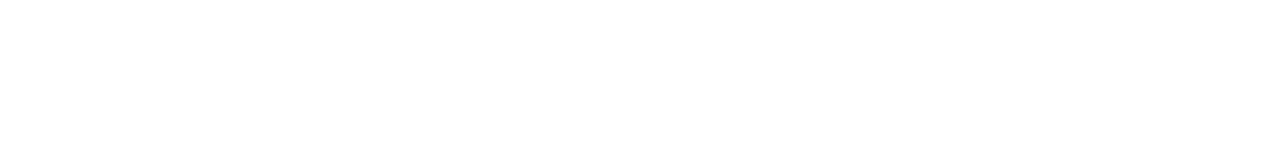
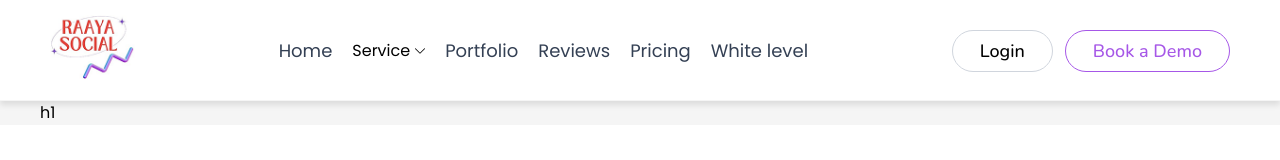
Before and after one commit to ASLAM-stack/RAAYA-Social-Shopify-Job-Task-, a plain HTML site: page index.html in a window 1280 px wide. Drawn offline with nearby package versions, Linux system fonts and the light colour scheme.

Commit message:
navber set up

```diff
--- a/index.html
+++ b/index.html
@@ -3,9 +3,70 @@
 <head>
     <meta charset="UTF-8">
     <meta name="viewport" content="width=device-width, initial-scale=1.0">
-    <title>Document</title>
+    <title>RAAYA SOCIAL</title>
+
+    <link rel="shortcut icon" href="Assets/img/logo/Logo.png" type="image/x-icon">
+    <link rel="stylesheet" href="style.css">
+    <script src="https://kit.fontawesome.com/f209c1d211.js" crossorigin="anonymous"></script>
 </head>
 <body>
-
+    <header class="header">
+        <div class="container">
+            <nav class="navbar">
+                <div class="logo">
+                    <img src="Assets/img/logo/Logo.png" alt="RAAYA SOCIAL">
+                </div>
+                <div class="hamburger">
+                    <i class="fa-solid fa-bars"></i>
+                </div>
+                <ul class="menu">
+                    <li>
+                        <a href="#">Home</a>
+                    </li>
+                    <li class="service">
+                         Service
+                         <span class="arrow">
+                            <svg xmlns="http://www.w3.org/2000/svg" xmlns:xlink="http://www.w3.org/1999/xlink" fill="#000000" height="10px" width="10px" version="1.1" id="Layer_1" viewBox="0 0 330 330" xml:space="preserve">
+                            <path id="XMLID_225_" d="M325.607,79.393c-5.857-5.857-15.355-5.858-21.213,0.001l-139.39,139.393L25.607,79.393  c-5.857-5.857-15.355-5.858-21.213,0.001c-5.858,5.858-5.858,15.355,0,21.213l150.004,150c2.813,2.813,6.628,4.393,10.606,4.393  s7.794-1.581,10.606-4.394l149.996-150C331.465,94.749,331.465,85.251,325.607,79.393z"/>
+                            </svg>
+                        </span>
+                        <ul class="dropdown">
+                            <li>Shopify</li>
+                            <li>Wordpress</li>
+                        </ul>
+                    </li>
+                    <li>
+                        <a href="#">Portfolio</a>
+                    </li>
+                    <li>
+                        <a href="#">Reviews</a>
+                    </li>
+                    <li>
+                        <a href="#">Pricing</a>
+                    </li>
+                    <li>
+                        <a href="#">White level</a>
+                    </li>
+                    <div class="mobile-buttons">
+                        <button class="btn navbtn">Login</button>
+                        <button class="btn btn-secondary navbtn">Book a Demo</button>
+                    </div>
+                </ul>
+                <div class="buttons">
+                    <button class="btn navbtn">Login</button>
+                    <button class="btn btn-secondary navbtn">Book a Demo</button>
+                </div>
+            </nav>
+        </div>
+    </header>
+    <main>
+         <section class="banner">
+            <div class="container mt">
+                h1
+            </div>
+         </section>
+    </main>
+    <footer></footer>
+    <script src="script.js"></script>
 </body>
 </html>
--- /dev/null
+++ b/script.js
@@ -0,0 +1,14 @@
+let lastScroll = window.scrollY;
+window.addEventListener("scroll", () => {
+    let currentScroll = window.scrollY;
+    document.querySelector(".header").classList.toggle("hidden", currentScroll > lastScroll);
+    lastScroll = currentScroll;
+});
+
+document.querySelector(".hamburger").addEventListener("click", () => {
+    document.querySelector(".menu").classList.toggle("active");
+});
+
+document.querySelector(".service").addEventListener("click", function() {
+    this.classList.toggle("open");
+});
--- a/style.css
+++ b/style.css
@@ -0,0 +1,160 @@
+ /* Font Link  */
+ @import url('https://fonts.googleapis.com/css2?family=Nunito:ital,wght@0,200..1000;1,200..1000&family=Poppins:ital,wght@0,100;0,200;0,300;0,400;0,500;0,600;0,700;0,800;0,900;1,100;1,200;1,300;1,400;1,500;1,600;1,700;1,800;1,900&family=Raleway:ital,wght@0,100..900;1,100..900&display=swap');
+
+/* font-family: "Poppins", serif; */
+ /* font-family: "Raleway", serif; */
+ /* font-family: "Nunito", serif; */
+*{
+    margin: 0;
+    padding: 0;
+    font-family: "Poppins", serif;
+
+}
+img{
+    width: 100%;
+}
+.header{
+    box-shadow: 0 4px 6px rgba(0, 0, 0, 0.1);
+    box-shadow: 0 4px 6px rgba(0, 0, 0, 0.1);
+    transition: transform 0.3s ease-in-out;
+    z-index: 1000;
+    position: fixed;
+    top: 0;
+    left: 0;
+    width: 100%;
+}
+.hidden { transform: translateY(-100%); }
+.container{
+
+    max-width: 1200px;
+    margin: 0 auto;
+ }
+ /* navber css start */
+ .logo{
+    width: 85px;
+ }
+ .hamburger{
+    display: none;
+    font-size: 30px;
+ }
+ .mobile-buttons{
+    display: none;
+ }
+.navbar{
+    display: flex;
+    justify-content: space-between;
+    align-items: center;
+    padding: 15px 10px;
+}
+.menu,ul{
+    display: flex;
+    gap: 20px;
+    list-style: none;
+}
+.menu li a {
+    text-decoration: none;
+    font-size: 18px;
+    font-weight: 400;
+    color: #344054;
+    transition: 0.3s;
+}
+.menu li {
+    cursor: pointer;
+    position: relative;
+}
+.menu li:hover,.menu li a:hover ,.service:hover .arrow svg{
+    color: #A657E7;
+    fill: #A657E7;
+}
+.dropdown {
+    display: none;
+    position: absolute;
+    top: 28px;
+    left: 0;
+    background: white;
+    box-shadow: 0 4px 6px rgba(0, 0, 0, 0.1);
+    padding: 10px;
+    border-radius: 5px;
+}
+.service{
+    display: flex;
+    align-items: center;
+    justify-content: center;
+    gap: 5px;
+}
+.service:hover .dropdown{
+    display: block;
+}
+.arrow{
+    transition: 0.3s;
+}
+.service:hover .arrow{
+    transform: rotate(180deg);
+}
+.btn{
+    padding: 8px 27px;
+    border-radius: 24px;
+    background: white;
+    border:1px solid #D0D5DD;
+}
+.navbtn{
+    font-family: "Nunito", serif;
+    font-size: 18px;
+    font-weight: 500;
+}
+.btn-secondary{
+    border: 1px solid #A657E7;
+    color: #A657E7;
+}
+.buttons{
+    display: flex;
+    justify-content: center;
+    align-items: center;
+    gap: 12px;
+}
+
+@media (max-width:955px) {
+    .navbar{
+        padding: 15px 20px;
+    }
+    .menu{
+        display: none;
+        flex-direction: column;
+        position: absolute;
+        top: 80px;
+        left: 0;
+        width: 100%;
+        background: white;
+        padding: 10px 0;
+    }
+    .menu.active { display: flex; }
+    .menu li { text-align: center; padding: 10px 0; }
+    .buttons{
+        display: none;
+    }
+    .hamburger{
+        display: block;
+    }
+    .mobile-buttons{
+        display: flex;
+        flex-direction: column;
+        padding: 0 10px;
+        gap: 20px;
+
+    }
+    .dropdown {
+        position: static;
+        display: none;
+        box-shadow: none;
+        background: transparent;
+        padding: 0;
+    }
+}
+
+/* Banner css */
+.mt{
+    margin-top: 100px;
+}
+.banner{
+    background: #F5F5F5;
+}
```
Also changed, not shown: Assets/img/logo/down-arrow.svg (added).
